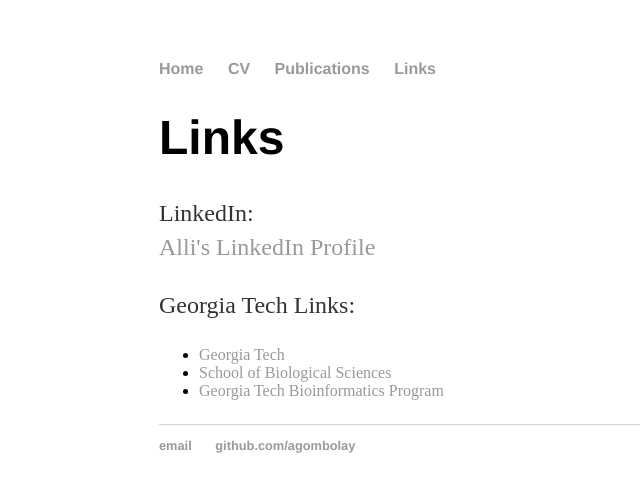
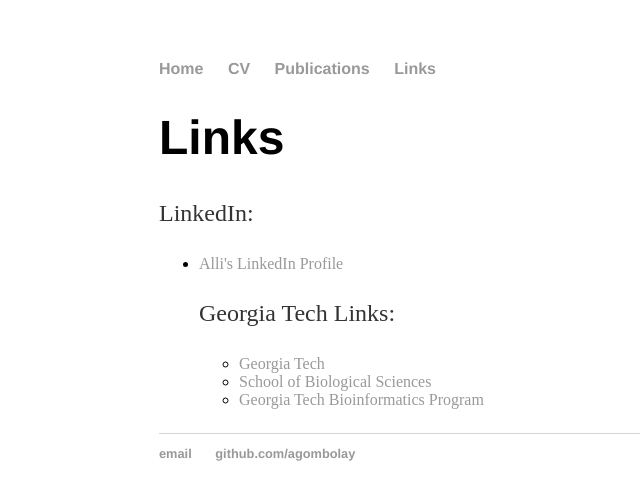
Before and after one commit to agombolay/agombolay.github.io, a Jekyll site: the page built from Links/index.html, in a window 1280 px wide. Shown: the top 500 px of the page, without its empty margins (33-673 px from the left). Built offline with Jekyll 4.4.1, drawn with Linux system fonts in a browser that asks for light colours.

Commit message:
Update index.html

```diff
--- a/Links/index.html
+++ b/Links/index.html
@@ -6,7 +6,8 @@ title: Alli Gombolay
 	<h1>Links</h1>
 
 	<p>LinkedIn:
-	<br><a href="https://www.linkedin.com/in/alli-gombolay-05b82738">Alli's LinkedIn Profile</a></br>
+	<ul>
+		<li><a href="https://www.linkedin.com/in/alli-gombolay-05b82738">Alli's LinkedIn Profile</a></li>
 	</p>
 
 	<p>Georgia Tech Links:
```
